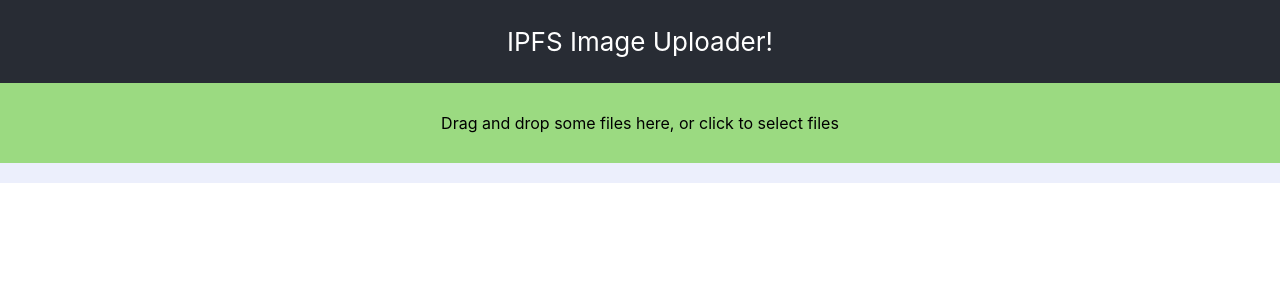
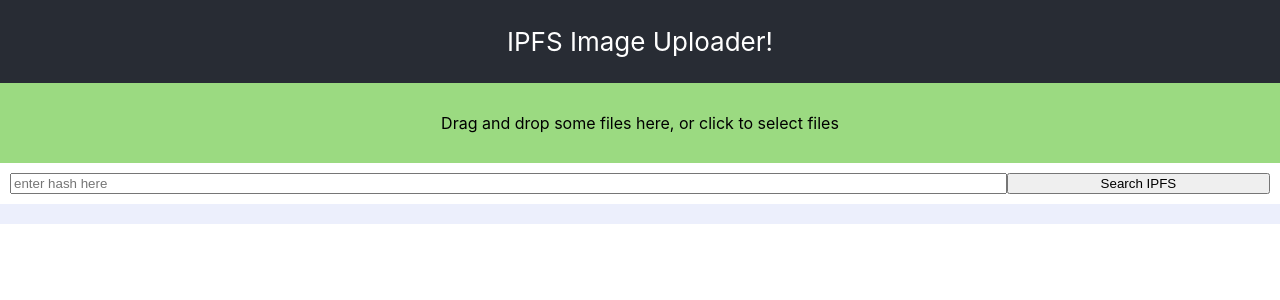
Before and after one commit to radio-alice/ipfs-image-uploader, a React (Create React App) app: page / in a window 1280 px wide. Shown: the top 300 px of the page. Built offline with nearby package versions, Linux system fonts and the light colour scheme.

Commit message:
searching works

```diff
--- a/src/components/Gallery.js
+++ b/src/components/Gallery.js
@@ -8,6 +8,7 @@ class Gallery extends React.Component {
     super(props)
     this.state = {
       images: [],
+      search: "",
     }
   }
 
@@ -49,6 +50,29 @@ class Gallery extends React.Component {
     })
   }
 
+  handleSearchChange(e){
+    this.setState({search: e.target.value})
+  }
+
+  async searchHash(){
+    const hash = this.state.search
+    const ipfs = ipfsClient({
+      host: 'ipfs.infura.io',
+      port: '5001',
+      protocol: 'https',
+    })
+
+    const result = await ipfs.cat(hash)
+    const blob = new Blob([result], {type:"image/*"})
+    const url = window.URL.createObjectURL(blob)
+    this.setState({
+      images: this.state.images.concat({
+        hash: hash,
+        url: url,
+      }),
+    })
+  }
+
   render() {
     const images = Array.from(this.state.images)
     const imageUploads = images.map(image => {
@@ -58,11 +82,16 @@ class Gallery extends React.Component {
     })
     return (
       <main>
-        <section class="dropzone">
+        <section className="dropzone">
           { DropArea(this.onImageDrop.bind(this)) }
         </section>
-        <section class="searchBar"></section>
-        <section class="gallery">{ imageUploads }</section>
+        <section className="searchbar">
+          <input type="text" placeholder="enter hash here"
+            onChange={this.handleSearchChange.bind(this)}/>
+          <input type="submit" value="Search IPFS"
+            onClick={this.searchHash.bind(this)}/>
+        </section>
+        <section className="gallery">{ imageUploads }</section>
       </main>
     )
   }
--- a/src/components/ImageUpload.js
+++ b/src/components/ImageUpload.js
@@ -3,12 +3,12 @@ import React from 'react'
 class ImageUpload extends React.Component {
   render(){
     return (
-      <div class="imageContainer">
+      <div className="imageContainer">
         <img src={this.props.url}
         onLoad={() => {window.URL.revokeObjectURL(this.props.url)}}
         alt="Your Upload"
         />
-        <p>Hash: {this.props.hash}</p>
+        <p>CID: {this.props.hash}</p>
       </div>
     );
   }
--- a/src/index.css
+++ b/src/index.css
@@ -7,7 +7,16 @@ body {
   -webkit-font-smoothing: antialiased;
   -moz-osx-font-smoothing: grayscale;
 }
-
+.searchbar {
+  display: flex;
+  margin: 10px;
+}
+input[type=text] {
+  flex: 4;
+}
+input[type=submit] {
+  flex: 1;
+}
 .dropzone {
   background-color: #9bda81;
   cursor: grab;
```
